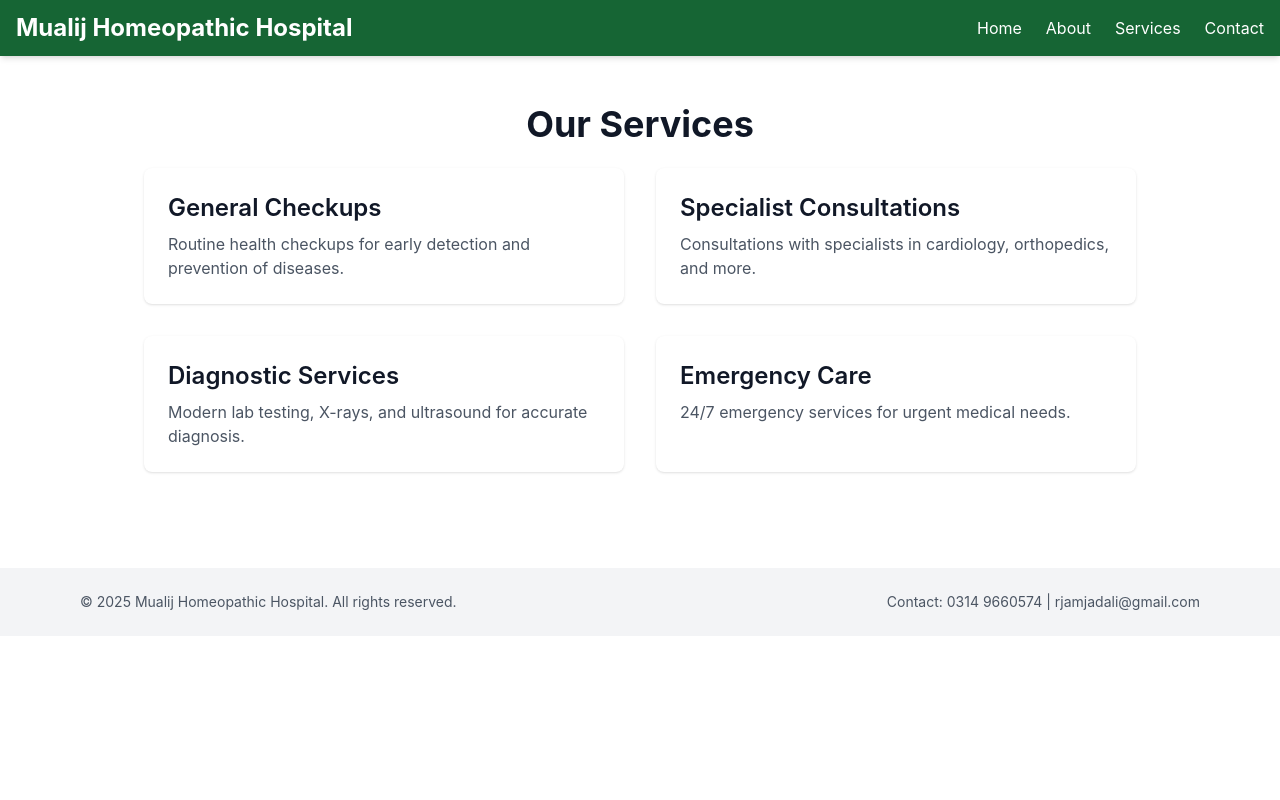
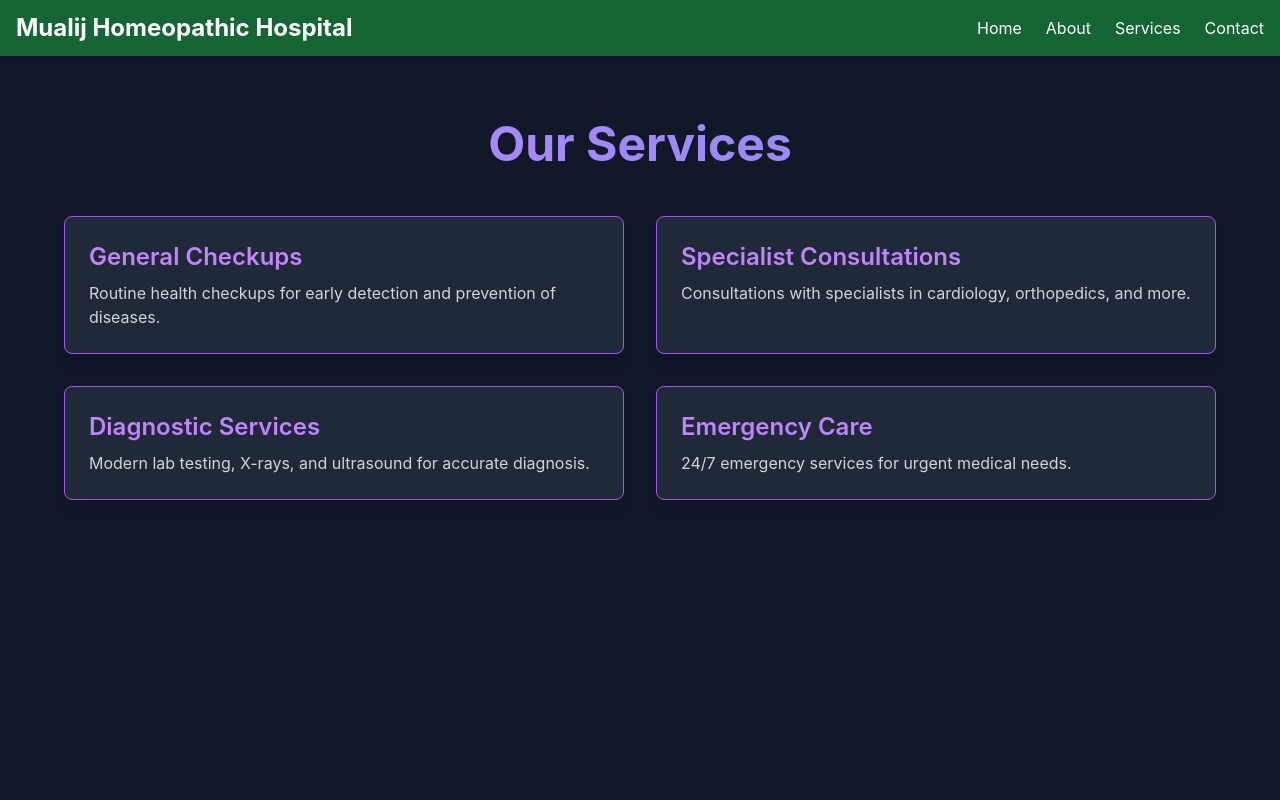
Before and after one commit to Safi649/dr-amjadali, a Next.js app: page /services in a window 1280 px wide. Shown: the top 800 px of the page. Built offline with nearby package versions, Linux system fonts and the light colour scheme.

Commit message:
Update services.js

```diff
--- a/pages/services.js
+++ b/pages/services.js
@@ -1,5 +1,6 @@
 import Header from "../components/Header";
 import Footer from "../components/Footer";
+import { motion } from "framer-motion";
 
 const doctor = {
   name: "Dr. Amjad Ali",
@@ -11,26 +12,57 @@ const doctor = {
 
 export default function ServicesPage() {
   const services = [
-    { title: "General Checkups", description: "Routine health checkups for early detection and prevention of diseases." },
-    { title: "Specialist Consultations", description: "Consultations with specialists in cardiology, orthopedics, and more." },
-    { title: "Diagnostic Services", description: "Modern lab testing, X-rays, and ultrasound for accurate diagnosis." },
-    { title: "Emergency Care", description: "24/7 emergency services for urgent medical needs." },
+    {
+      title: "General Checkups",
+      description:
+        "Routine health checkups for early detection and prevention of diseases.",
+    },
+    {
+      title: "Specialist Consultations",
+      description:
+        "Consultations with specialists in cardiology, orthopedics, and more.",
+    },
+    {
+      title: "Diagnostic Services",
+      description:
+        "Modern lab testing, X-rays, and ultrasound for accurate diagnosis.",
+    },
+    {
+      title: "Emergency Care",
+      description: "24/7 emergency services for urgent medical needs.",
+    },
   ];
 
   return (
     <>
       <Header doctor={doctor} />
-      <main className="max-w-5xl mx-auto px-4 py-12">
-        <h1 className="text-4xl font-bold text-center mb-6">Our Services</h1>
-        <div className="grid md:grid-cols-2 gap-8">
+      <main className="bg-gray-900 text-white min-h-screen py-16 px-4">
+        {/* Page Title */}
+        <motion.h1
+          className="text-5xl font-bold text-center mb-12 bg-gradient-to-r from-purple-400 to-indigo-400 bg-clip-text text-transparent"
+          initial={{ opacity: 0, y: -50 }}
+          animate={{ opacity: 1, y: 0 }}
+          transition={{ duration: 0.8 }}
+        >
+          Our Services
+        </motion.h1>
+
+        {/* Service Cards */}
+        <div className="max-w-6xl mx-auto grid md:grid-cols-2 gap-8">
           {services.map((service, index) => (
-            <div
+            <motion.div
               key={index}
-              className="p-6 bg-white rounded-lg shadow hover:shadow-lg transition"
+              className="p-6 bg-gray-800 rounded-lg shadow-lg border border-purple-500 hover:shadow-purple-500/50 transition"
+              initial={{ opacity: 0, y: 50 }}
+              whileInView={{ opacity: 1, y: 0 }}
+              transition={{ delay: index * 0.2, duration: 0.8 }}
+              whileHover={{ scale: 1.05 }}
             >
-              <h2 className="text-2xl font-semibold mb-2">{service.title}</h2>
-              <p className="text-gray-600">{service.description}</p>
-            </div>
+              <h2 className="text-2xl font-semibold mb-2 text-purple-400">
+                {service.title}
+              </h2>
+              <p className="text-gray-300">{service.description}</p>
+            </motion.div>
           ))}
         </div>
       </main>
```
